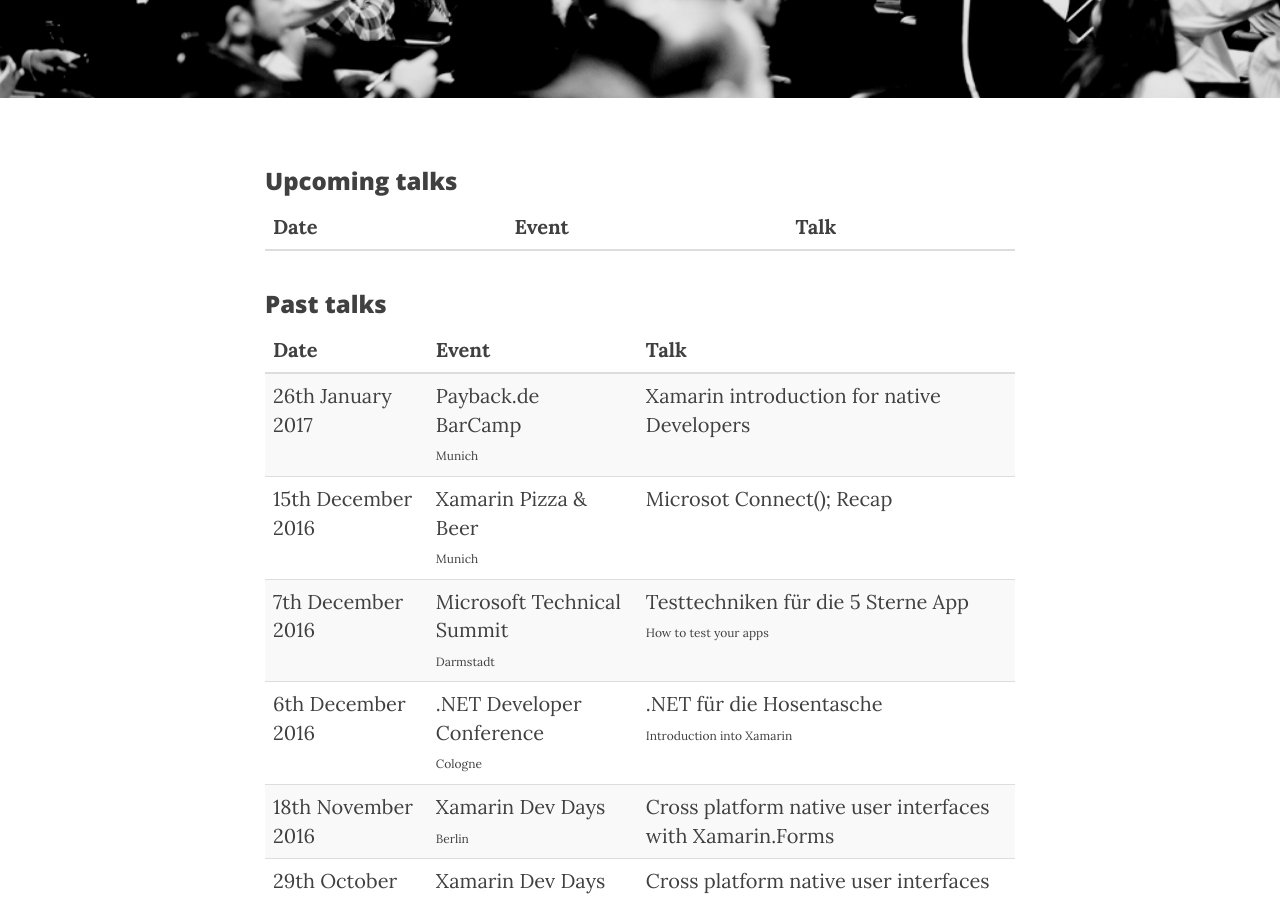
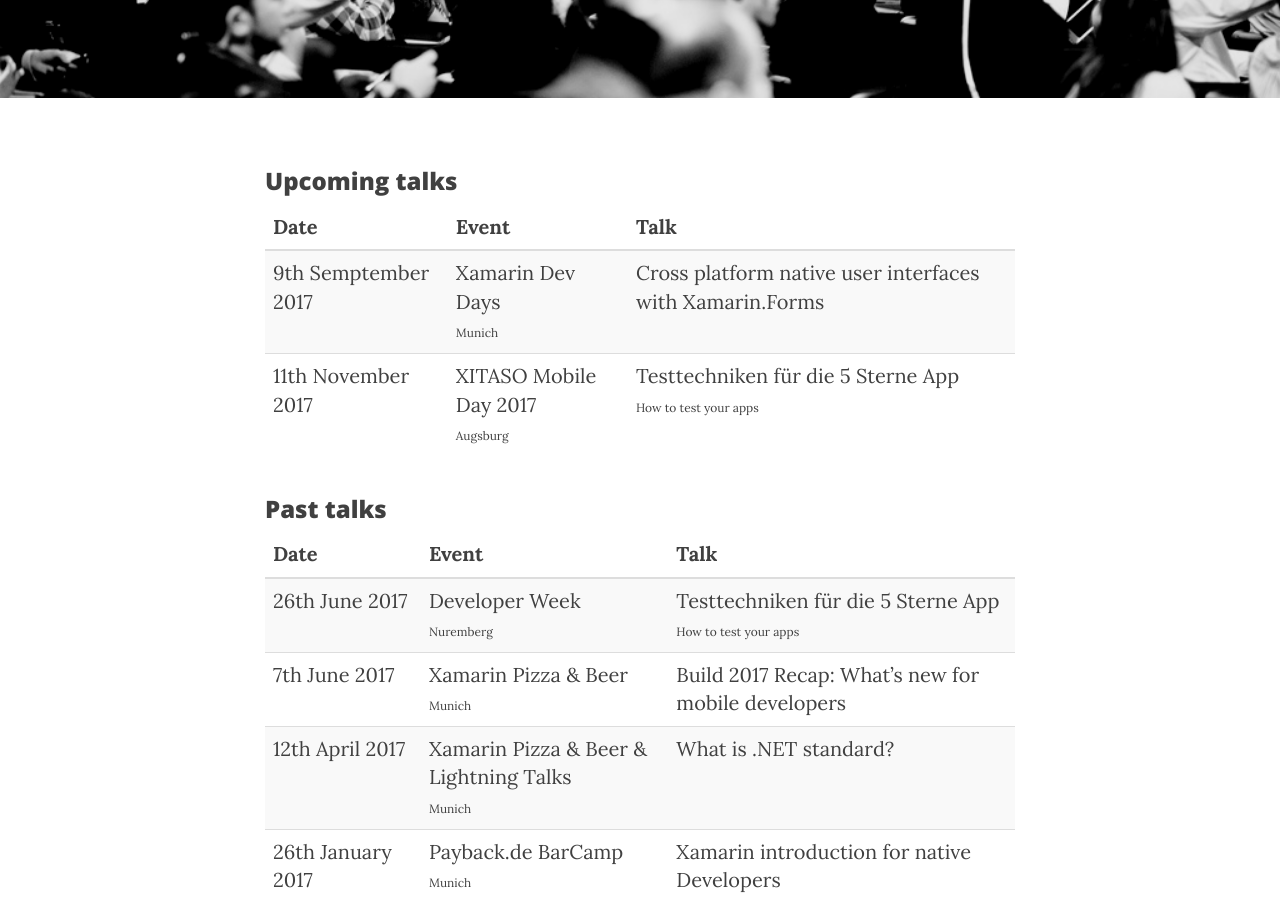
Before and after one commit to smstuebe/smstuebe.github.io, a Jekyll site: the page built from speaking.html, in a window 1280 px wide and 900 px high, scrolled down 350 px. Built offline with Jekyll 4.4.1, drawn with Linux system fonts in a browser that asks for light colours; nearby versions of some CDN libraries.

Commit message:
Update speaking.html

```diff
--- a/speaking.html
+++ b/speaking.html
@@ -19,7 +19,17 @@
       </tr>
     </thead>
     <tbody>
+	<tr>
+        <td>9th Semptember 2017</td>
+        <td><a href="https://ti.to/xamarin/dev-days-munich-2017" target="_blank">Xamarin Dev Days</a><small><br>Munich</small></td>
+        <td>Cross platform native user interfaces with Xamarin.Forms</td>
+	</tr>
 
+	<tr>
+        <td>11th November 2017</td>
+        <td><a href="" target="_blank">XITASO Mobile Day 2017</a><small><br>Augsburg</small></td>
+        <td>Testtechniken für die 5 Sterne App<small><br>How to test your apps</small></td>
+	</tr>
 
     </tbody>
   </table>
@@ -37,6 +47,24 @@
       </tr>
     </thead>
     <tbody>
+	<tr>
+	<td>26th June 2017</td>
+	<td><a href="http://www.developer-week.de/Programm/Veranstaltung/(event)/21437" target="_blank">Developer Week</a><small><br>Nuremberg</small></td>
+	<td>Testtechniken für die 5 Sterne App<small><br>How to test your apps</small></td>
+	</tr>
+
+	<tr>
+	<td>7th June 2017</td>
+	<td><a href="https://www.meetup.com/de-DE/MunichXamarinNET/events/236265601/" target="_blank">Xamarin Pizza & Beer</a><small><br>Munich</small></td>
+	<td>Build 2017 Recap: What’s new for mobile developers</td>
+	</tr>
+
+	<tr>
+	<td>12th April 2017</td>
+	<td><a href="https://www.meetup.com/de-DE/MunichXamarinNET/events/236265601/" target="_blank">Xamarin Pizza & Beer & Lightning Talks</a><small><br>Munich</small></td>
+	<td>What is .NET standard?</td>
+	</tr>
+
 	<tr>
 	<td>26th January 2017</td>
 	<td>Payback.de BarCamp<small><br>Munich</small></td>
@@ -78,11 +106,13 @@
 	<td><a href="http://dotnet-day-franken.de/en/" target="_blank">.NET Day Franken</a><small><br>Nuremberg</small></td>
 	<td>.NET für die Hosentasche<small><br>Introduction into Xamarin</small></td>
 	</tr>
+
 	<tr>
 	<td>2nd June 2016</td>
 	<td><a href="http://www.meetup.com/de-DE/MunichXamarinNET/events/231340078" target="_blank">Xamarin Pizza & Beer</a><small><br>Munich</small></td>
 	<td>Xamarin Evolve Recap</td>
 	</tr>
+
 	<tr>
 	<td>9th December 2015</td>
 	<td><a href="http://www.meetup.com/de-DE/MunichXamarinNET/events/226792909/" target="_blank">Xamarin Pizza & Beer</a><small><br>Munich</small></td>
```
Lines whose indentation alone changed are shown as unchanged.
